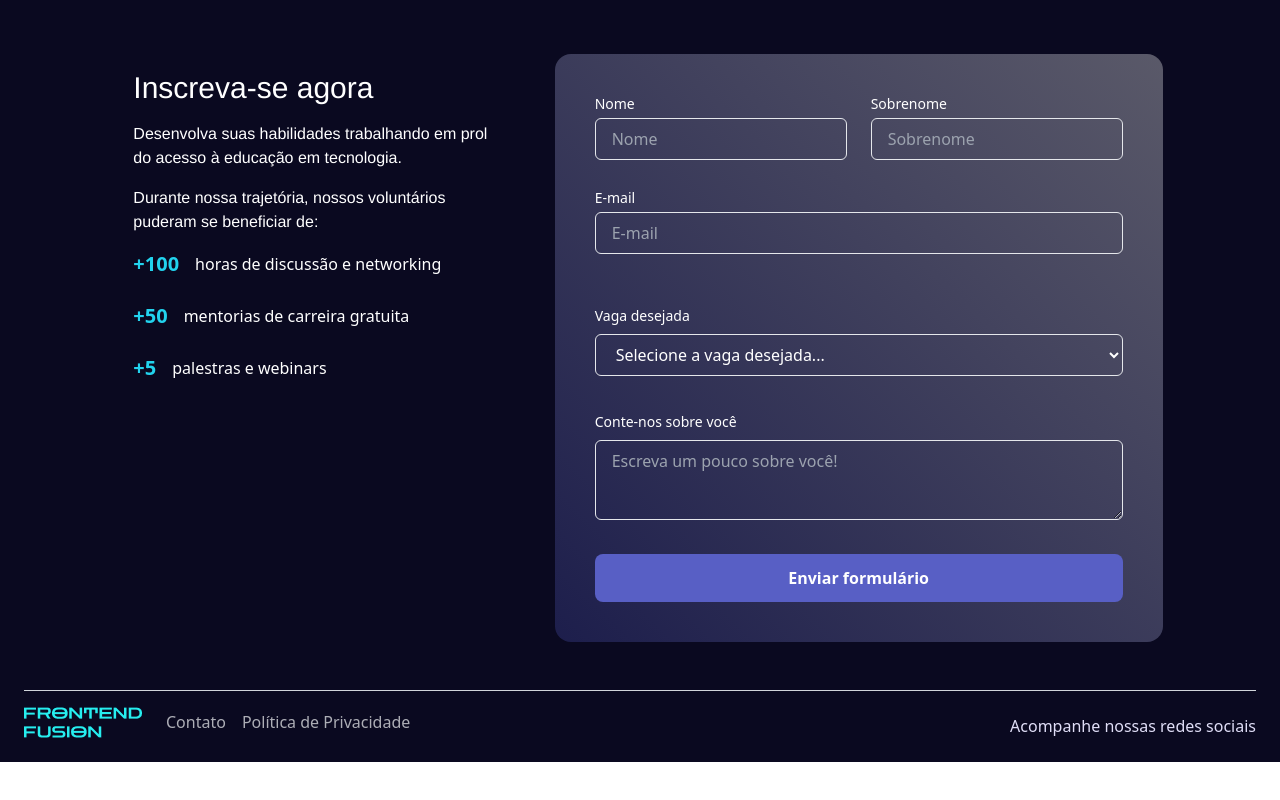
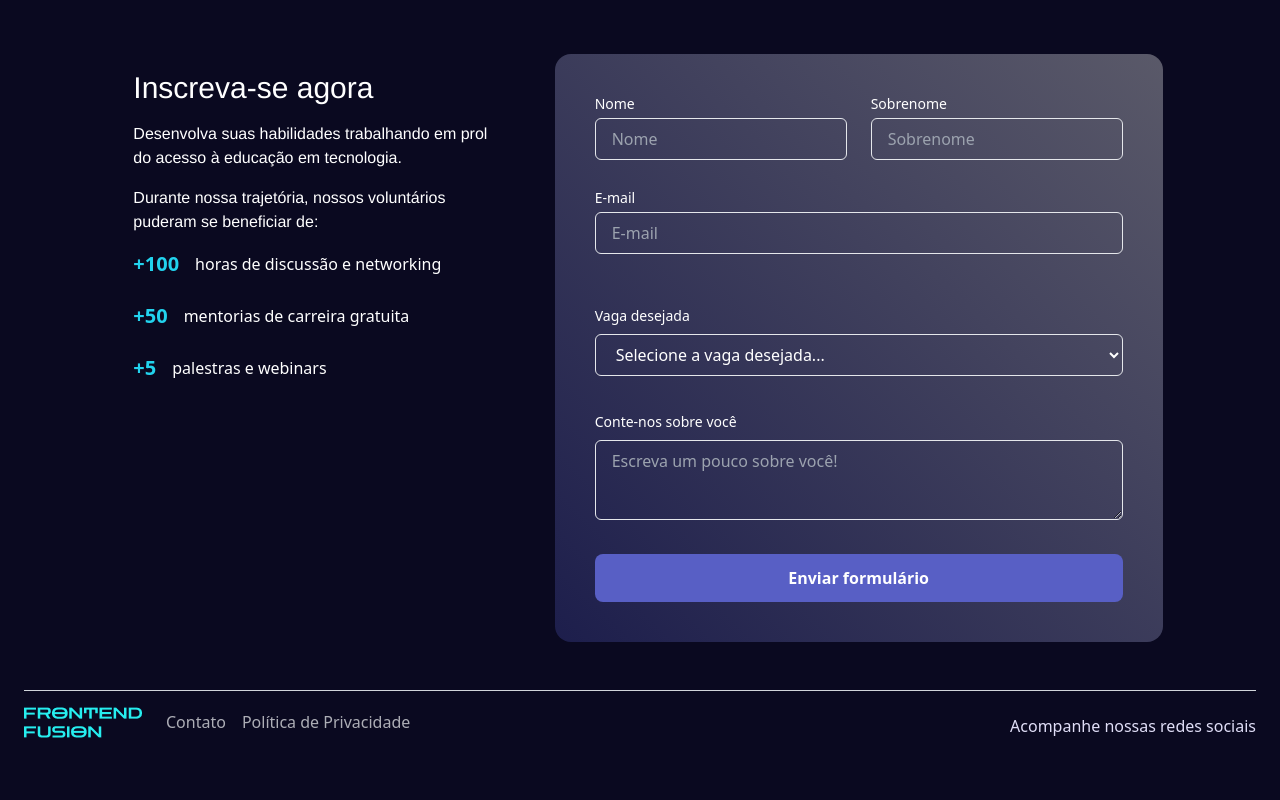
Before and after one commit to Projeto-FrontEnd-Fusion/vingadores-portifolio-colaborativo_, a React (Vite) app: page / in a window 1280 px wide. Shown: the part 1220-2020 px from the top of the page. Before the commit the page ends 1982 px from the top, so only its background shows below. Built offline with nearby package versions, Linux system fonts and the light colour scheme; data requests are answered from the project's data file.

Commit message:
feat: Aumentar a altura do rodapé da página

```diff
--- a/src/components/Footer/Footer.tsx
+++ b/src/components/Footer/Footer.tsx
@@ -1,6 +1,6 @@
 const Footer = () => {
     return (
-        <footer className="flex flex-col p-6">
+        <footer className="flex flex-col p-6 pb-24">
             <hr className="border-t border-gray-300 mb-4" />
 
             <div className="flex justify-between items-end">
```
